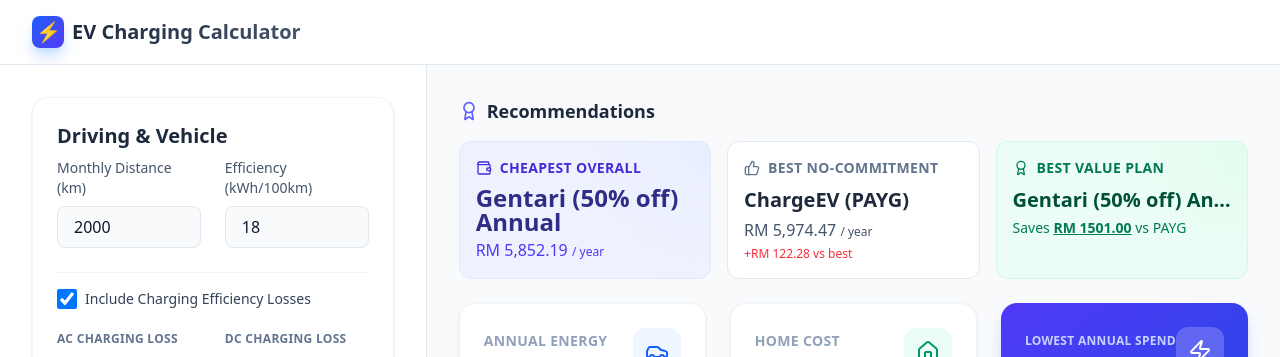
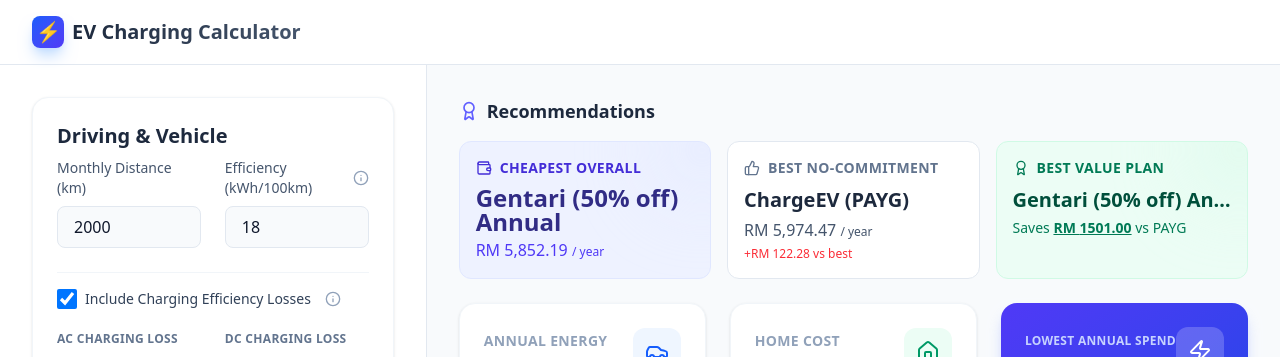
Before and after one commit to mr-groot-611/ev-charging-calculator, a React (Vite) app: page / in a window 1280 px wide. Shown: the top 357 px of the page. Built offline with nearby package versions, Linux system fonts and the light colour scheme.

Commit message:
Add InfoTooltip component and explainers for Efficiency, Losses, Rates, and Caps

```diff
--- a/src/components/inputs/DrivingInputs.tsx
+++ b/src/components/inputs/DrivingInputs.tsx
@@ -1,4 +1,5 @@
 import { useCalculator } from '../../store/CalculatorContext';
+import { InfoTooltip } from '../ui/InfoTooltip';
 
 export function DrivingInputs() {
     const { driving, setDriving } = useCalculator();
@@ -29,8 +30,9 @@
 
                 {/* Efficiency */}
                 <div className="space-y-2">
-                    <label className="text-sm font-medium text-slate-600 block">
+                    <label className="text-sm font-medium text-slate-600 flex items-center">
                         Efficiency (kWh/100km)
+                        <InfoTooltip content="Energy consumed to travel 100km. Lower is better. Check your car dashboard (e.g., BYD Atto 3 ~15 kWh/100km)." />
                     </label>
                     <input
                         type="number"
@@ -52,6 +54,7 @@
                             onChange={(e) => update('includeLosses', e.target.checked)}
                         />
                         <span className="text-sm font-medium text-slate-700">Include Charging Efficiency Losses</span>
+                        <InfoTooltip content="Energy lost as heat during charging (Charger → Battery). AC is typically 80-90% efficient, DC is 90-95%." />
                     </label>
                 </div>
 
--- a/src/components/inputs/HomeInputs.tsx
+++ b/src/components/inputs/HomeInputs.tsx
@@ -1,4 +1,5 @@
 import { useCalculator } from '../../store/CalculatorContext';
+import { InfoTooltip } from '../ui/InfoTooltip';
 
 export function HomeInputs() {
     const { home, setHome } = useCalculator();
@@ -16,8 +17,9 @@
             <div className="grid grid-cols-1 md:grid-cols-2 gap-6">
                 {/* Rate */}
                 <div className="space-y-2">
-                    <label className="text-sm font-medium text-slate-600 block">
+                    <label className="text-sm font-medium text-slate-600 flex items-center">
                         Home Electricity Rate (RM/kWh)
+                        <InfoTooltip content="Your electricity tariff. Common TNB rates: RM0.57 (Top Tier), RM0.218 (Off-Peak)." />
                     </label>
                     <div className="relative">
                         <span className="absolute left-3 top-2.5 text-slate-400 font-medium">RM</span>
--- a/src/components/inputs/PlanManager.tsx
+++ b/src/components/inputs/PlanManager.tsx
@@ -3,6 +3,7 @@
 import type { SubscriptionPlan } from '../../types';
 import { DEFAULT_PLANS } from '../../defaults';
 import { Plus, Trash2, RotateCcw, ChevronDown } from 'lucide-react';
+import { InfoTooltip } from '../ui/InfoTooltip';
 
 export function PlanManager() {
     const { plans, setPlans, cpos } = useCalculator();
@@ -150,7 +151,10 @@
                             </div>
 
                             <div className="md:col-span-1">
-                                <label className="text-xs font-semibold text-slate-400 uppercase">Annual Cap</label>
+                                <label className="text-xs font-semibold text-slate-400 uppercase flex items-center">
+                                    Annual Cap
+                                    <InfoTooltip content="The maximum discount value you can receive. Once your savings hit this limit, you pay full price." />
+                                </label>
                                 <div className="flex items-center gap-1 mt-1">
                                     <span className="text-slate-400">RM</span>
                                     <input
@@ -239,7 +243,10 @@
                                     </div>
                                 </div>
                                 <div className="col-span-1">
-                                    <label className="text-xs font-bold text-slate-500 uppercase tracking-wide mb-1.5 block">Annual Cap</label>
+                                    <label className="text-xs font-bold text-slate-500 uppercase tracking-wide mb-1.5 flex items-center">
+                                        Annual Cap
+                                        <InfoTooltip content="The maximum discount value you can receive. Once your savings hit this limit, you pay full price." />
+                                    </label>
                                     <div className="relative">
                                         <span className="absolute left-3 top-2.5 text-slate-400 font-medium z-10">RM</span>
                                         <input
--- /dev/null
+++ b/src/components/ui/InfoTooltip.tsx
@@ -0,0 +1,34 @@
+import { useState } from 'react';
+import { Info } from 'lucide-react';
+
+interface InfoTooltipProps {
+    content: string;
+}
+
+export function InfoTooltip({ content }: InfoTooltipProps) {
+    const [isVisible, setIsVisible] = useState(false);
+
+    return (
+        <div className="relative inline-flex items-center ml-1.5">
+            <button
+                type="button"
+                className="text-slate-400 hover:text-blue-500 transition-colors focus:outline-none"
+                onMouseEnter={() => setIsVisible(true)}
+                onMouseLeave={() => setIsVisible(false)}
+                onClick={() => setIsVisible(!isVisible)}
+                aria-label="More information"
+            >
+                <Info className="w-4 h-4" />
+            </button>
+
+            {isVisible && (
+                <div className="absolute bottom-full left-1/2 -translate-x-1/2 mb-2 w-64 bg-slate-800 text-white text-xs rounded-lg py-2 px-3 shadow-xl z-50 pointer-events-none animate-in fade-in zoom-in-95 duration-200">
+                    <div className="relative">
+                        {content}
+                        <div className="absolute -bottom-2 left-1/2 -translate-x-1/2 w-2 h-2 bg-slate-800 rotate-45 translate-y-1"></div>
+                    </div>
+                </div>
+            )}
+        </div>
+    );
+}
```
